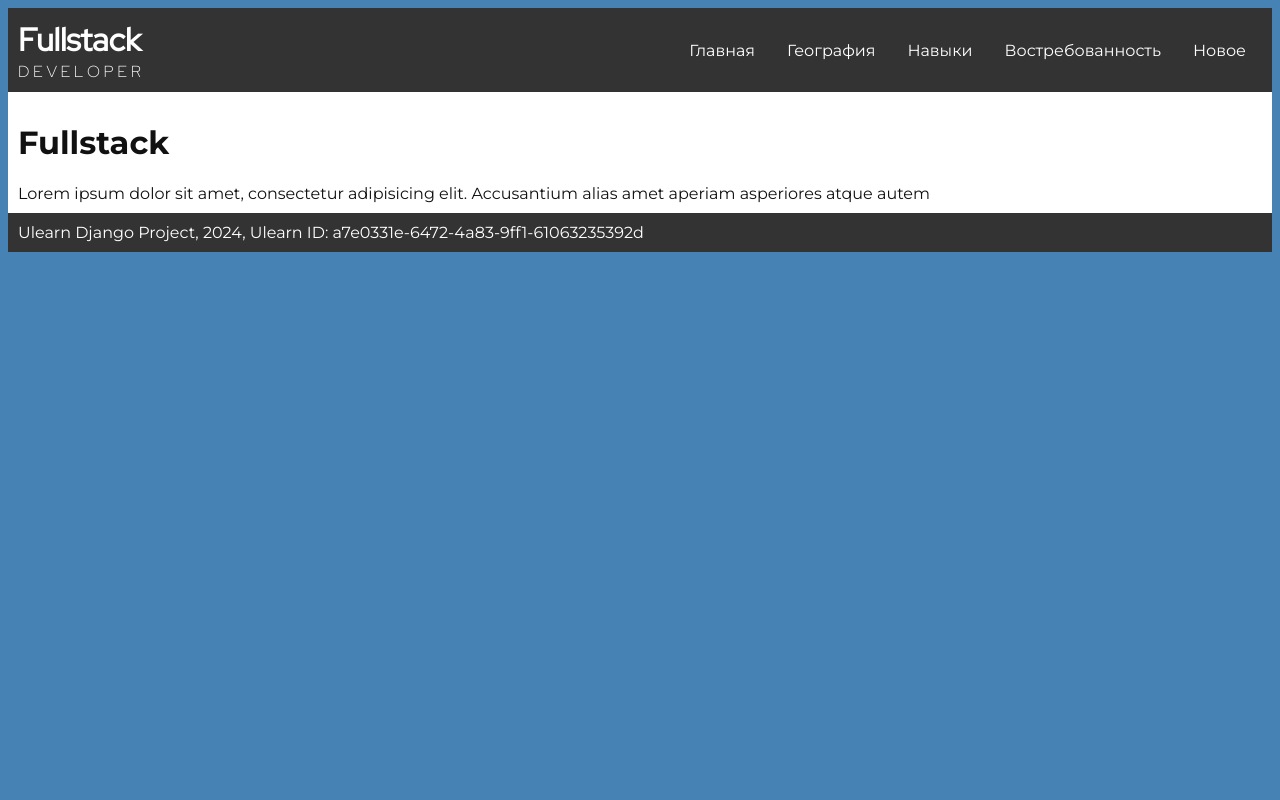
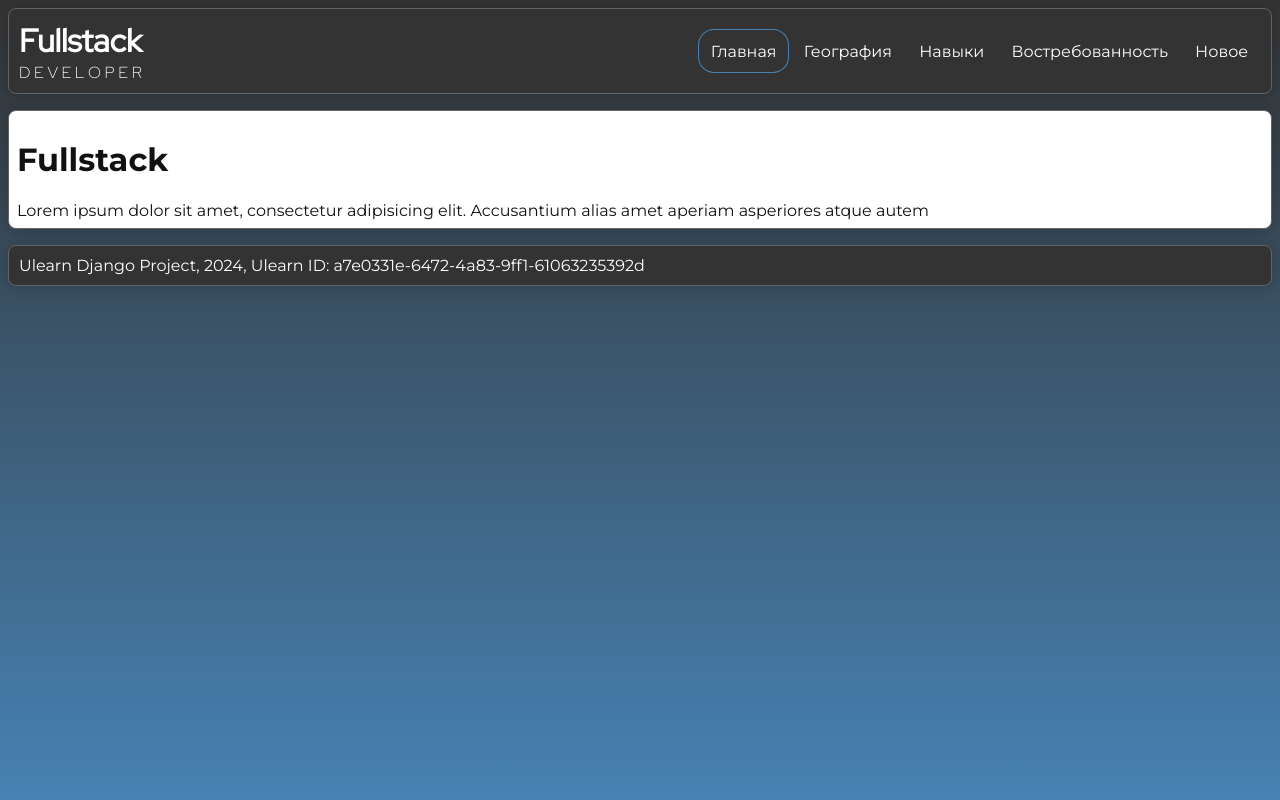
Before and after one commit to Kexogg/ulearnProject, a Django app: page / in a window 1280 px wide. Run offline with Django 5.2, Linux system fonts and the light colour scheme.

Commit message:
update styles

```diff
--- a/static/css/style.css
+++ b/static/css/style.css
@@ -7,8 +7,21 @@
 }
 
 body {
-    background: var(--primary-color);
+    /*gradient background from top to bottom*/
+    background: linear-gradient(var(--secondary-color), var(--primary-color)) no-repeat;
+    min-height: 100vh;
+    margin: 0;
+    padding: .5rem;
+    box-sizing: border-box;
     font-family: 'Montserrat', sans-serif;
+    display: flex;
+    flex-direction: column;
+    gap: 1rem;
+}
+body > * {
+    border-radius: .5rem;
+    border: rgba(100, 100, 100, 50) solid 1px;
+    box-shadow: 0 .1rem 1rem 0 rgba(0, 0, 0, 0.2);
 }
 
 h1, h2, h3, h4, h5, h6 {
@@ -34,6 +47,10 @@ header {
     justify-content: space-between;
     align-items: center;
     flex-wrap: wrap;
+    transition: border 0.2s ease-in-out;
+}
+header:hover {
+    border: var(--accent-color) solid 1px;
 }
 
 .header__title {
@@ -59,6 +76,7 @@ header {
     display: flex;
     list-style: none;
     margin: 0;
+    gap: .1em;
 }
 
 .header__links > ul > li > a {
@@ -66,15 +84,22 @@ header {
 }
 
 .header__links > ul > li > a, #header__menu {
+    border-radius: 1rem;
     color: white;
-    padding: 1rem;
+    padding: .8rem;
     transition: all 0.2s ease-in-out;
     box-shadow: 0 0 0 0 transparent inset;
+}
+
+.header__links > ul > li > a.active {
+    box-shadow: 0 0 0 1px var(--primary-color) inset;
 }
 
 .header__links > ul > li > a:hover, #header__menu.active {
     box-shadow: 0 0 0 .2rem var(--accent-color) inset;
 }
+
+
 
 #header__menu {
     background: transparent;
@@ -113,7 +138,7 @@ header {
 main {
     background: #fff;
     color: var(--text-color);
-    padding: 10px;
+    padding: .5rem;
     overflow-x: hidden;
 }
 
--- a/static/js/index.js
+++ b/static/js/index.js
@@ -2,3 +2,10 @@ document.getElementById('header__menu').addEventListener('click', () => {
     document.getElementById('header__menu').classList.toggle('active');
     document.querySelector('nav').classList.toggle('active');
 });
+
+/*set link that matches current url class to active*/
+document.querySelector('.header__links').querySelectorAll('a').forEach((link) => {
+    if (link.getAttribute('href') === window.location.pathname) {
+        link.classList.add('active');
+    }
+})
```
Also changed, not shown: ulearnProject/views/demand.py (+9 -9 lines).
